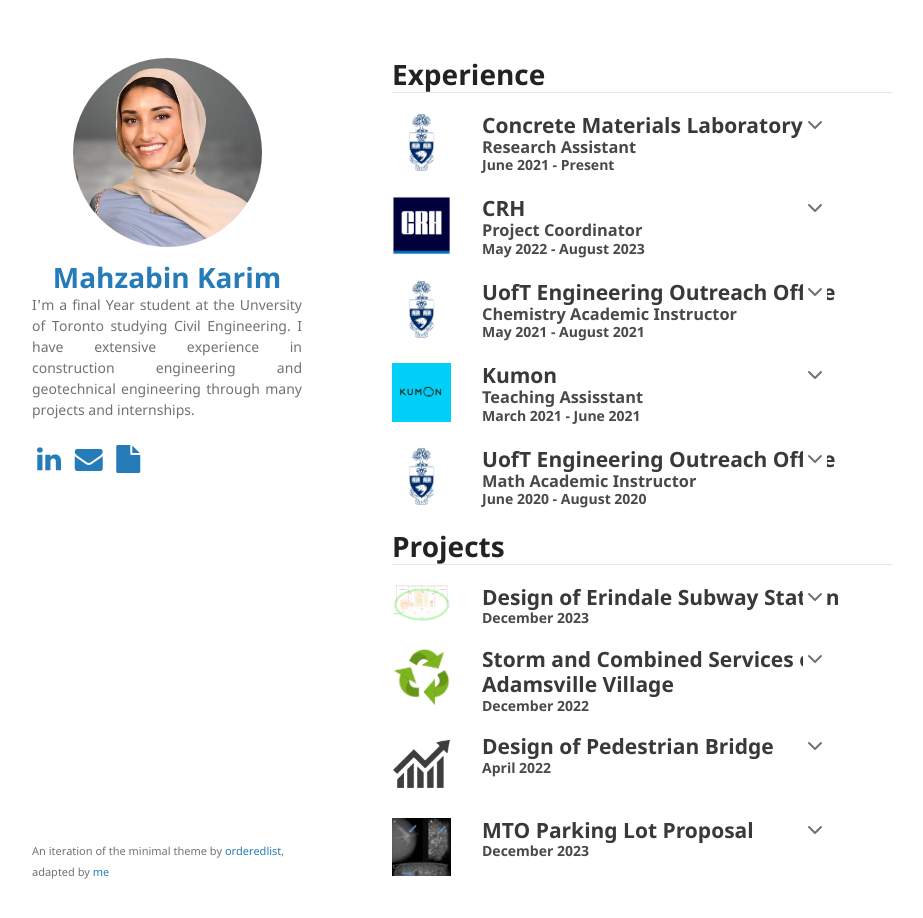
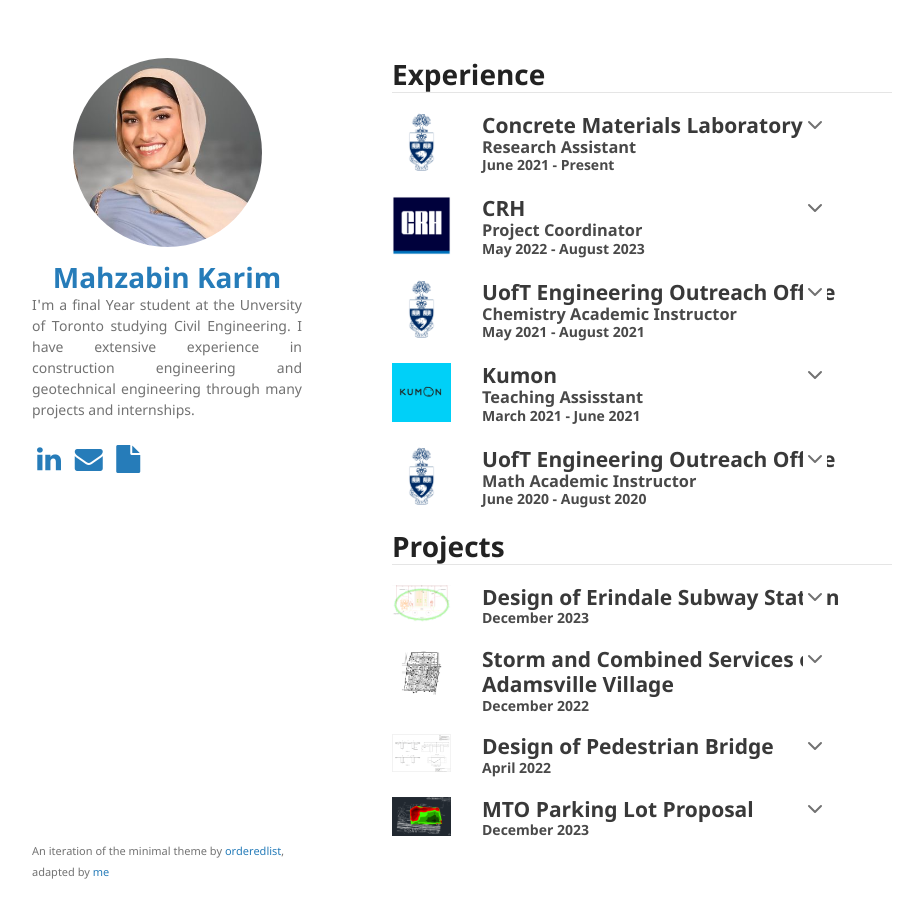
Before and after one commit to MahzabinKarim/mahzabinkarim.github.io, a Jekyll site: the page built from index.md, in a window 1280 px wide and 951 px high. Shown: the top 918 px of the window, without its empty margins (178-1101 px from the left). Built offline with Jekyll 4.4.1, drawn with Linux system fonts in a browser that asks for light colours.

Commit message:
exp pics

```diff
--- a/index.md
+++ b/index.md
@@ -257,7 +257,7 @@ layout: default
 <!-- Water -->
 <div class="row">
   <div class="columnl">
-    <a rel="noreferrer noopener" target="_blank" href="/recycleRight/RecylceRight.pdf"><img src="/assets/img/recycleRight.png"
+    <a rel="noreferrer noopener" target="_blank" href="/recycleRight/RecylceRight.pdf"><img src="/assets/img/water.PNG"
     class="thumbnail"/></a>
   </div>
   <details class="columnr">
@@ -290,7 +290,7 @@ layout: default
 <!-- Reinforced concrete -->
 <div class="row">
   <div class="columnl">
-    <a rel="noreferrer noopener" target="_blank" href="/stockMarketPrediction/stockMarketPrediction.pdf"><img src="/assets/img/stockPred.png"
+    <a rel="noreferrer noopener" target="_blank" href="/stockMarketPrediction/stockMarketPrediction.pdf"><img src="/assets/img/structural.PNG"
     class="thumbnail"/></a>
   </div>
   <details class="columnr">
@@ -324,7 +324,7 @@ layout: default
 <!-- Construction Eng -->
 <div class="row">
   <div class="columnl">
-    <a rel="noreferrer noopener" target="_blank" href="/InvasiveDuctalCarcinoma/APS360_IDC_Report.pdf"><img src="/assets/img/IDC.png"
+    <a rel="noreferrer noopener" target="_blank" href="/InvasiveDuctalCarcinoma/APS360_IDC_Report.pdf"><img src="/assets/img/con_eng.PNG"
     class="thumbnail"/></a>
   </div>
   <details class="columnr">
```
